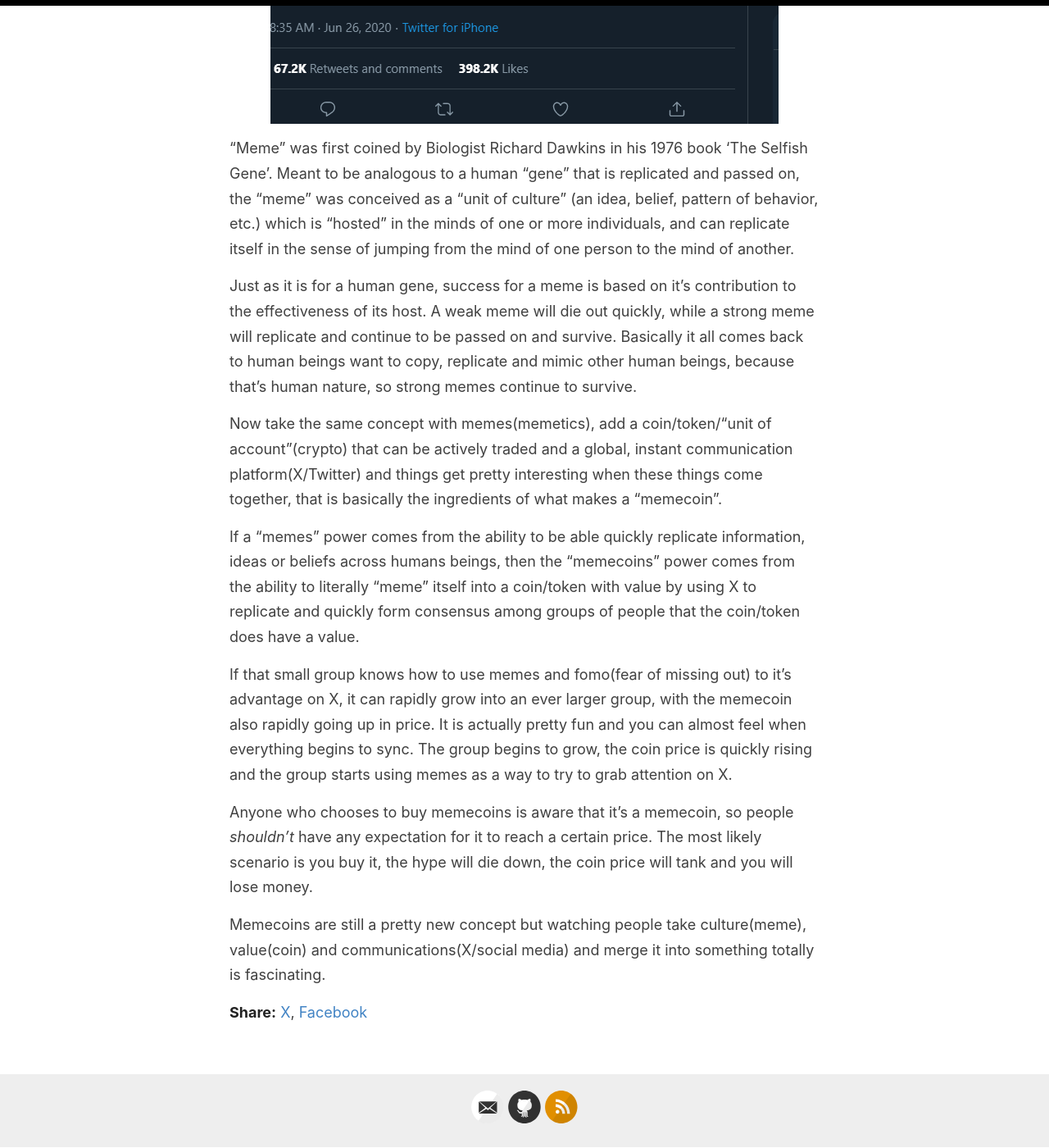
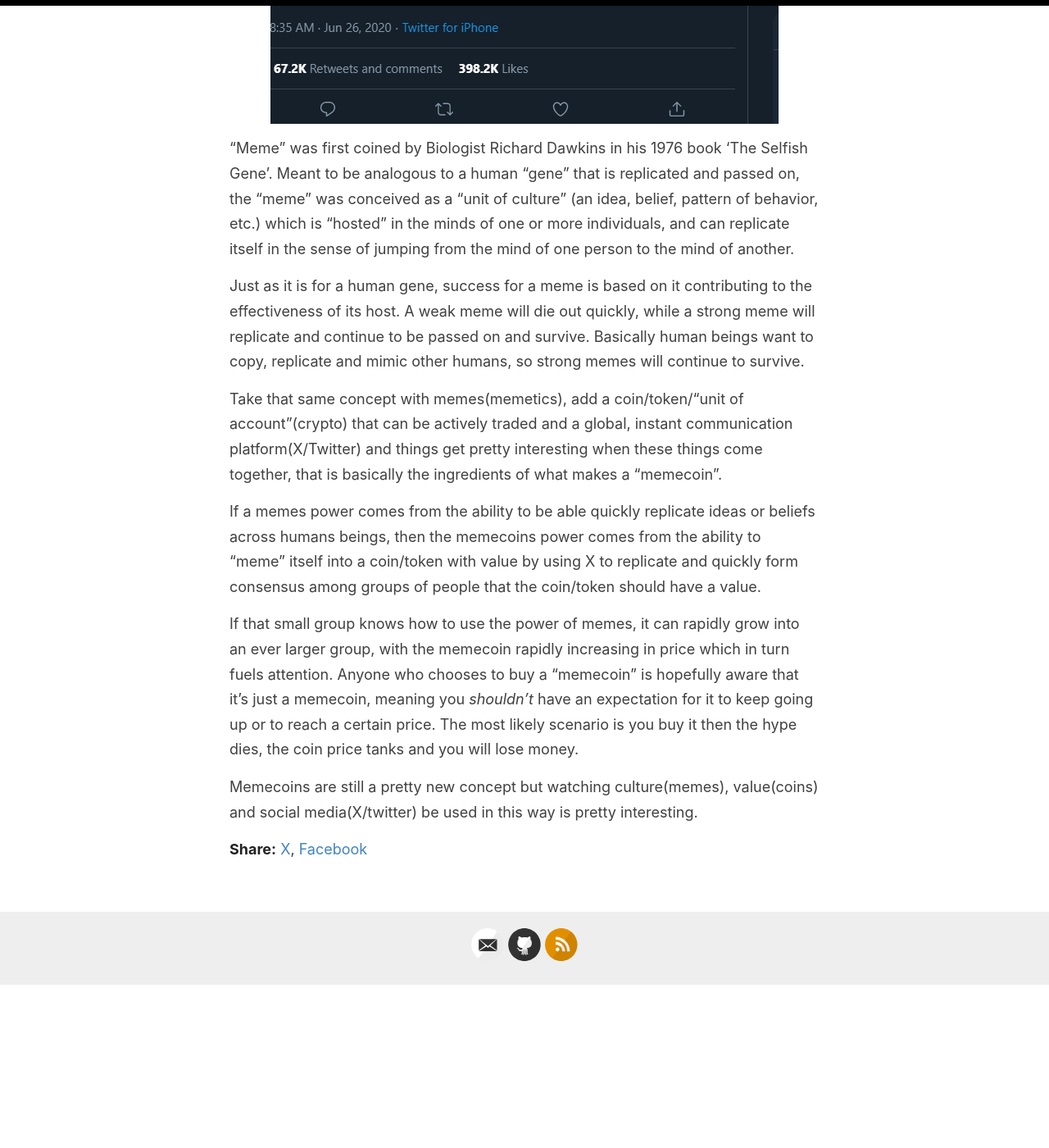
Before and after one commit to ryanparkr/ryanparkr.github.io, a Jekyll site: the page built from _posts/2023-01-07-memes-are-a-powerful-tool.md, in a window 1280 px wide and 1400 px high, scrolled down 518 px. Shown: the whole window at 82% size. Built offline with Jekyll 4.4.1, drawn with Linux system fonts in a browser that asks for light colours; after the commit the page ends 1719 px from its top, so only the background shows below that; some of the changed text lies outside the part shown.

Commit message:
Update 2023-01-07-memes-are-a-powerful-tool.md

```diff
--- a/_posts/2023-01-07-memes-are-a-powerful-tool.md
+++ b/_posts/2023-01-07-memes-are-a-powerful-tool.md
@@ -11,14 +11,12 @@ excerpt: It was Elon Musk who once said “Who controls the memes, controls the
 
 "Meme” was first coined by Biologist Richard Dawkins in his 1976 book ‘The Selfish Gene’. Meant to be analogous to a human “gene” that is replicated and passed on, the “meme” was conceived as a “unit of culture” (an idea, belief, pattern of behavior, etc.) which is “hosted” in the minds of one or more individuals, and can replicate itself in the sense of jumping from the mind of one person to the mind of another.
 
-Just as it is for a human gene, success for a meme is based on it’s contribution to the effectiveness of its host. A weak meme will die out quickly, while a strong meme will replicate and continue to be passed on and survive. Basically it all comes back to human beings want to copy, replicate and mimic other human beings, because that’s human nature, so strong memes continue to survive.
+Just as it is for a human gene, success for a meme is based on it contributing to the effectiveness of its host. A weak meme will die out quickly, while a strong meme will replicate and continue to be passed on and survive. Basically human beings want to copy, replicate and mimic other humans, so strong memes will continue to survive.
 
-Now take the same concept with memes(memetics), add a coin/token/“unit of account”(crypto) that can be actively traded and a global, instant communication platform(X/Twitter) and things get pretty interesting when these things come together, that is basically the ingredients of what makes a “memecoin”.
+Take that same concept with memes(memetics), add a coin/token/“unit of account”(crypto) that can be actively traded and a global, instant communication platform(X/Twitter) and things get pretty interesting when these things come together, that is basically the ingredients of what makes a “memecoin”.
 
-If a “memes” power comes from the ability to be able quickly replicate information, ideas or beliefs across humans beings, then the “memecoins” power comes from the ability to literally “meme” itself into a coin/token with value by using X to replicate and quickly form consensus among groups of people that the coin/token does have a value.
+If a memes power comes from the ability to be able quickly replicate ideas or beliefs across humans beings, then the memecoins power comes from the ability to “meme” itself into a coin/token with value by using X to replicate and quickly form consensus among groups of people that the coin/token should have a value.
 
-If that small group knows how to use memes and fomo(fear of missing out) to it’s advantage on X, it can rapidly grow into an ever larger group, with the memecoin also rapidly going up in price. It is actually pretty fun and you can almost feel when everything begins to sync. The group begins to grow, the coin price is quickly rising and the group starts using memes as a way to try to grab attention on X.
+If that small group knows how to use the power of memes, it can rapidly grow into an ever larger group, with the memecoin rapidly increasing in price which in turn fuels attention. Anyone who chooses to buy a "memecoin" is hopefully aware that it’s just a memecoin, meaning you *shouldn't* have an expectation for it to keep going up or to reach a certain price. The most likely scenario is you buy it then the hype dies, the coin price tanks and you will lose money.
 
-Anyone who chooses to buy memecoins is aware that it’s a memecoin, so people *shouldn't* have any expectation for it to reach a certain price. The most likely scenario is you buy it, the hype will die down, the coin price will tank and you will lose money.
-
-Memecoins are still a pretty new concept but watching people take culture(meme), value(coin) and communications(X/social media) and merge it into something totally is fascinating.
+Memecoins are still a pretty new concept but watching culture(memes), value(coins) and social media(X/twitter) be used in this way is pretty interesting.
```
Also changed, not shown: other parts of _posts/2023-01-07-memes-are-a-powerful-tool.md (+2 -2 lines).
